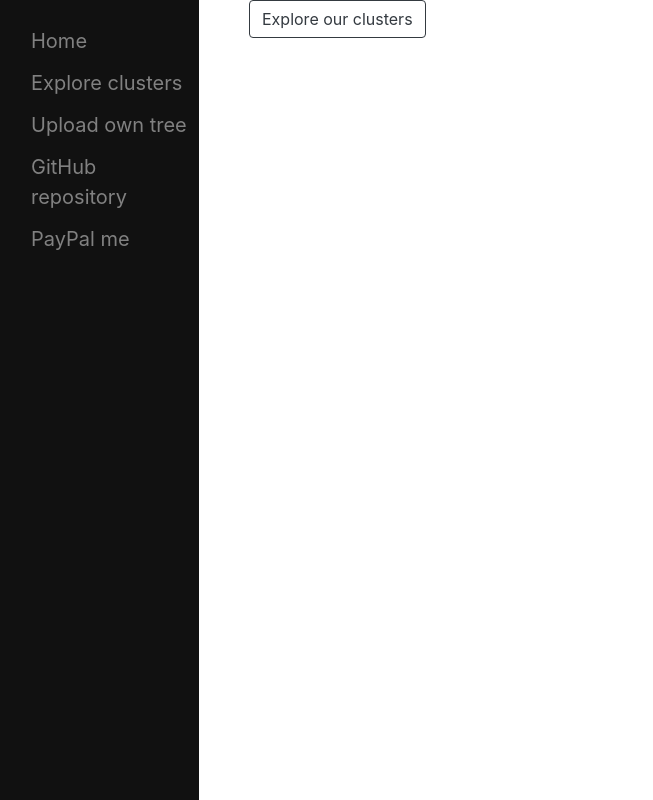
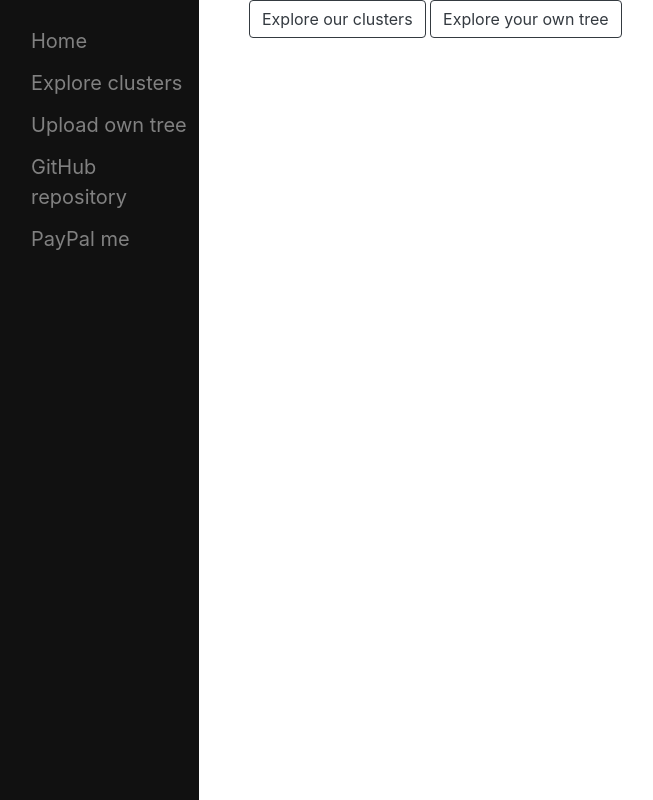
Before and after one commit to seviru/fmp_web_design, a Django app: page /tree_analyzer/ in a window 1280 px wide. Shown: the whole page, without its empty margins (1-654 px from the left). Run offline with Django 3.2, Linux system fonts and the light colour scheme; some libraries are stand-ins or nearby versions.

```diff
--- a/tree_analyzer/templates/tree_analyzer/index.html
+++ b/tree_analyzer/templates/tree_analyzer/index.html
@@ -3,5 +3,6 @@
 {% block content %}
 
 <a href="{% url 'cluster_explorer' %}" class="btn btn-outline-dark">Explore our clusters</a>
+<a href="{% url 'design_custom_tree' %}" class="btn btn-outline-dark">Explore your own tree</a>
 
 {% endblock %}
--- a/tree_analyzer/urls.py
+++ b/tree_analyzer/urls.py
@@ -6,5 +6,6 @@ from . import views
 urlpatterns = [
     path('', views.index, name='index'),
     path("cluster_explorer", views.cluster_explorer, name="cluster_explorer"),
+    path("design_tree=custom", views.design_custom_tree, name="design_custom_tree"),
     path("design_tree=<cluster_number>", views.design_tree, name="design_tree")
 ]
--- a/tree_analyzer/views.py
+++ b/tree_analyzer/views.py
@@ -31,7 +31,6 @@ def cluster_explorer(request):
     return HttpResponse(template.render({"cluster_list":cluster_dict}, request))
 
 def design_tree(request, cluster_number):
-
     cluster_list_file = f"{BASE_DATA_PATH}/cluster_list.txt"
     with open(cluster_list_file, "r") as cluster_list:
         for line in cluster_list:
@@ -39,11 +38,6 @@ def design_tree(request, cluster_number):
                 partition = line.split("\t")[1].rstrip()
 
     if request.method == "GET":
-        # case_study = main_class.FeatureStudy(tree_path=f"{BASE_DATA_PATH}/partitions/{partition}/trees/{cluster_number}.tree",
-        #                             alignment_path=f"{BASE_DATA_PATH}/partitions/{partition}/alignments/{cluster_number}.fas.alg",
-        #                             node_score_algorithm="simple", differentiate_gap_positions="Y",
-        #                             position_matrix=[177,180,185])
-
         case_study = main_class.FeatureStudy(tree_path=f"{BASE_DATA_PATH}/partitions/{partition}/trees/{cluster_number}.tree",
                                     alignment_path=f"{BASE_DATA_PATH}/partitions/{partition}/alignments/{cluster_number}.fas.alg",
                                     table_path=f"{BASE_DATA_PATH}/partitions/{partition}/tables/{cluster_number}.tsv",
@@ -51,6 +45,7 @@ def design_tree(request, cluster_number):
                                     annotation_features="ALL", min_evalue=1e-10,
                                     node_score_algorithm="simple", differentiate_gap_positions="Y")
         case_study.all_features = list(case_study.all_features)
+
         request.session["case_study"] = case_study
     else: # IF METHOD IS POST
         case_study = request.session["case_study"]
@@ -80,5 +75,26 @@ def design_tree(request, cluster_number):
     return HttpResponse(template.render({"case_study":case_study, "cluster":cluster_number, "calculus_algorithms":config.calculus_algorithms, "feature_info":config.feature_info}, request))
 
 def design_custom_tree(request):
-    #Some shit in here
-    return
+    if request.method == "GET":
+        pass
+        # Cargar la pagina para que salgan las pijdadas de los archivos:
+    else: # SI EL METODO ES POST PORQUE YA SUBIO LOS ARCHIVOS
+        form_params = dict(request.POST)
+        print(form_params)
+        case_study = main_class.FeatureStudy(tree_path=form_params["tree"][0],
+                                alignment_path=form_params["alignment"][0],
+                                node_score_algorithm=form_params["calc_alg"][0], differentiate_gap_positions=form_params["diff_gaps"][0],
+                                position_matrix=[177,180,185])
+
+        # case_study = main_class.FeatureStudy(tree_path=f"{BASE_DATA_PATH}/partitions/{partition}/trees/{cluster_number}.tree",
+        #                         alignment_path=f"{BASE_DATA_PATH}/partitions/{partition}/alignments/{cluster_number}.fas.alg",
+        #                         node_score_algorithm="simple", differentiate_gap_positions="Y",
+        #                         position_matrix=[177,180,185])
+        with open(case_study.tree_in, "r") as tree:
+            for line in tree:
+                print(line)
+        print(case_study.tree_in)
+
+    context = "potato"
+    template = loader.get_template("tree_analyzer/design_custom_tree.html")
+    return HttpResponse(template.render({"calculus_algorithms":config.calculus_algorithms}, request))
```
